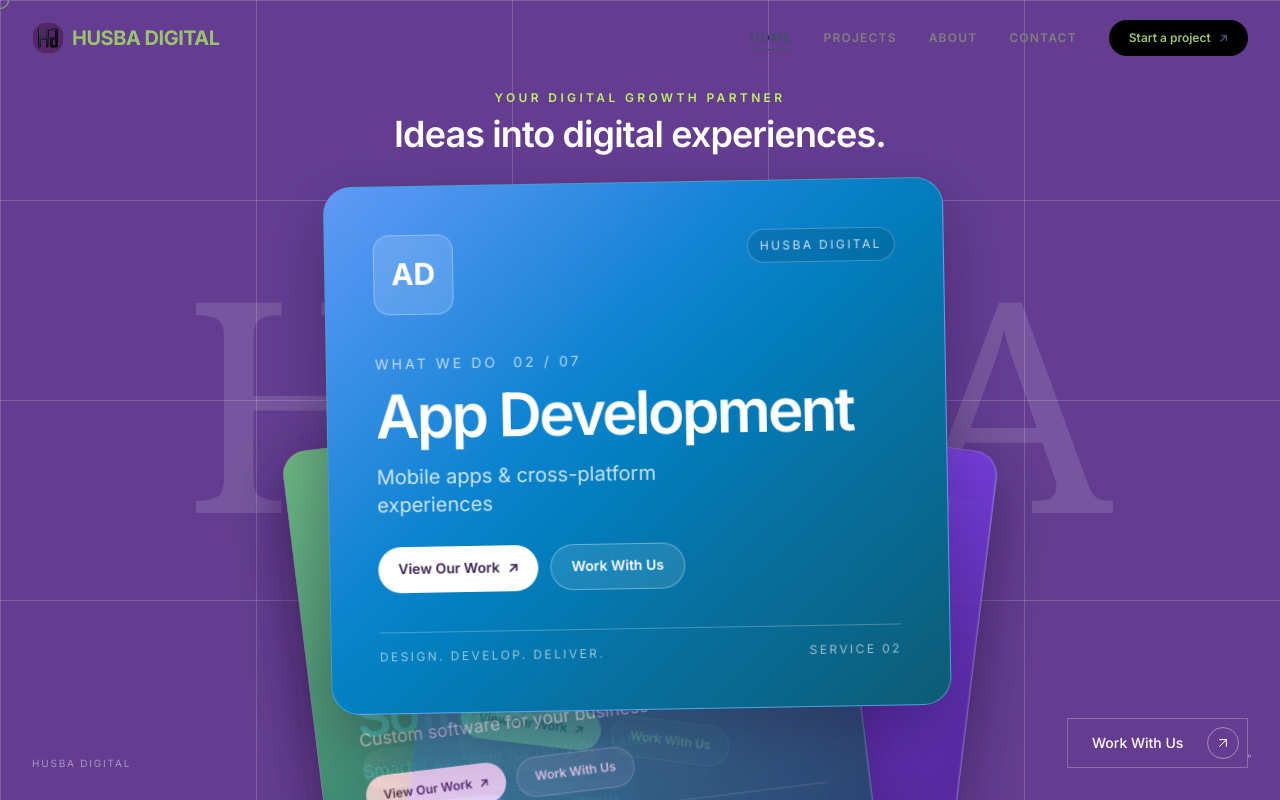
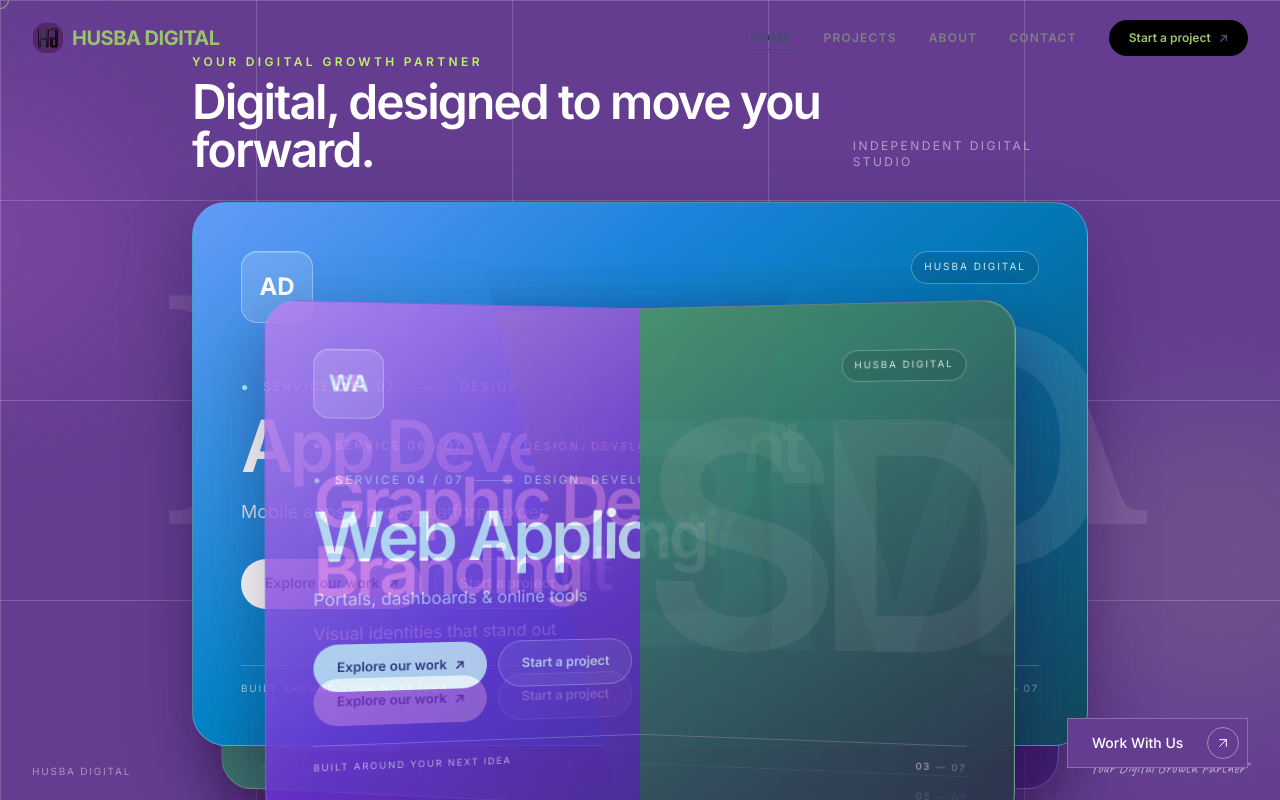
Before and after one commit to HUSAINN786/husba-digital, a React (Vite) app: page / in a window 1280 px wide. Shown: the top 800 px of the page. Built offline with nearby package versions, Linux system fonts and the light colour scheme.

Commit message:
Polish hero with premium 3D service cards and lightweight motion

```diff
--- a/src/components/Hero.jsx
+++ b/src/components/Hero.jsx
@@ -3,13 +3,13 @@
 import gsap from 'gsap'
 
 const services = [
-  { title: 'Web Development', description: 'Websites & web applications', initials: 'WD', color: 'from-violet-500 via-purple-600 to-indigo-700' },
-  { title: 'App Development', description: 'Mobile apps & cross-platform experiences', initials: 'AD', color: 'from-blue-500 via-sky-600 to-cyan-700' },
-  { title: 'Software Development', description: 'Custom software for your business', initials: 'SD', color: 'from-emerald-500 via-teal-600 to-cyan-800' },
-  { title: 'Web Applications', description: 'Portals, dashboards & online tools', initials: 'WA', color: 'from-fuchsia-500 via-purple-600 to-violet-800' },
-  { title: 'Business Management Software', description: 'Smarter systems for daily operations', initials: 'BM', color: 'from-orange-500 via-rose-600 to-pink-700' },
-  { title: 'Graphic Design & Branding', description: 'Visual identities that stand out', initials: 'GB', color: 'from-cyan-500 via-blue-600 to-indigo-800' },
-  { title: 'Digital Marketing', description: 'Content, campaigns & online growth', initials: 'DM', color: 'from-lime-500 via-emerald-600 to-teal-800' },
+  { title: 'Web Development', description: 'Websites & web applications', initials: 'WD', color: 'from-violet-500 via-purple-600 to-indigo-800', accent: '#D5FF6B', number: '01' },
+  { title: 'App Development', description: 'Mobile apps & cross-platform experiences', initials: 'AD', color: 'from-blue-500 via-sky-600 to-cyan-800', accent: '#9DF7FF', number: '02' },
+  { title: 'Software Development', description: 'Custom software for your business', initials: 'SD', color: 'from-emerald-500 via-teal-600 to-cyan-900', accent: '#B9FFD8', number: '03' },
+  { title: 'Web Applications', description: 'Portals, dashboards & online tools', initials: 'WA', color: 'from-fuchsia-500 via-purple-700 to-violet-900', accent: '#F8C7FF', number: '04' },
+  { title: 'Business Management Software', description: 'Smarter systems for daily operations', initials: 'BM', color: 'from-orange-500 via-rose-600 to-pink-800', accent: '#FFE0A8', number: '05' },
+  { title: 'Graphic Design & Branding', description: 'Visual identities that stand out', initials: 'GB', color: 'from-cyan-500 via-blue-700 to-indigo-900', accent: '#B9F7FF', number: '06' },
+  { title: 'Digital Marketing', description: 'Content, campaigns & online growth', initials: 'DM', color: 'from-lime-500 via-emerald-600 to-teal-900', accent: '#E8FF91', number: '07' },
 ]
 
 const Hero = () => {
@@ -24,47 +24,43 @@
     const reduceMotion = window.matchMedia('(prefers-reduced-motion: reduce)').matches
     const ctx = gsap.context(() => {
       if (reduceMotion) {
-        cards.forEach((card, i) => {
-          gsap.set(card, { autoAlpha: i === 0 ? 1 : 0, xPercent: 0, yPercent: 0, rotation: 0, scale: 1 })
-        })
+        cards.forEach((card, i) => gsap.set(card, { autoAlpha: i === 0 ? 1 : 0 }))
         return
       }
 
-      // Layer cards once, then animate only transforms and opacity for mobile-friendly rendering.
       cards.forEach((card, i) => {
         gsap.set(card, {
-          xPercent: i === 0 ? 0 : (i % 2 ? 5 : -5),
-          yPercent: i * 2.4,
-          rotation: i === 0 ? -2 : (i % 2 ? 5 : -5),
+          autoAlpha: i === 0 ? 1 : i < 3 ? 0.42 : 0,
+          x: i === 0 ? 0 : (i % 2 ? 15 : -15),
+          y: i * 9,
+          rotateY: i === 0 ? -2 : i % 2 ? 7 : -7,
+          rotateX: i === 0 ? 0 : 3,
           scale: 1 - i * 0.035,
-          autoAlpha: i < 3 ? 1 : 0,
           zIndex: cards.length - i,
         })
       })
 
-      let active = 0
-      const timeline = gsap.timeline({ repeat: -1, repeatDelay: 0.1 })
-      cards.forEach((card, step) => {
-        const nextIndex = (step + 1) % cards.length
-        const next = cards[nextIndex]
+      const timeline = gsap.timeline({ repeat: -1, repeatDelay: 0.15 })
+      cards.forEach((card, i) => {
+        const next = cards[(i + 1) % cards.length]
         timeline.to({}, { duration: 2.15 })
         timeline.to(card, {
-          yPercent: -125,
-          xPercent: step % 2 === 0 ? -16 : 16,
-          rotation: step % 2 === 0 ? -13 : 13,
-          scale: 0.82,
+          x: i % 2 === 0 ? -70 : 70,
+          y: -80,
+          rotateY: i % 2 === 0 ? -15 : 15,
+          rotateX: 5,
+          scale: 0.86,
           autoAlpha: 0,
           duration: 0.58,
           ease: 'power2.in',
         })
-        timeline.set(card, { yPercent: 18, xPercent: step % 2 === 0 ? 7 : -7, rotation: step % 2 === 0 ? 6 : -6, scale: 0.9, autoAlpha: 0 })
-        timeline.set(next, { zIndex: cards.length + step + 1 }, '<')
+        timeline.set(card, { x: i % 2 === 0 ? 16 : -16, y: 26, rotateY: i % 2 === 0 ? 7 : -7, rotateX: 3, scale: 0.91, autoAlpha: 0 })
+        timeline.set(next, { zIndex: cards.length + i + 1 }, '<')
         timeline.fromTo(next,
-          { yPercent: 35, xPercent: step % 2 === 0 ? 7 : -7, rotation: step % 2 === 0 ? 7 : -7, scale: 0.88, autoAlpha: 0.7 },
-          { yPercent: 0, xPercent: 0, rotation: step % 2 === 0 ? -1 : 1, scale: 1, autoAlpha: 1, duration: 0.72, ease: 'power3.out' },
-          '<0.04',
+          { x: i % 2 === 0 ? 45 : -45, y: 70, rotateY: i % 2 === 0 ? 12 : -12, rotateX: -3, scale: 0.91, autoAlpha: 0.65 },
+          { x: 0, y: 0, rotateY: 0, rotateX: 0, scale: 1, autoAlpha: 1, duration: 0.78, ease: 'power3.out' },
+          '<0.05',
         )
-        timeline.call(() => { active = nextIndex })
       })
     }, root)
 
@@ -72,49 +68,60 @@
   }, [])
 
   return (
-    <section ref={heroRef} className="poster-section divider-grid relative isolate flex min-h-[100svh] items-center justify-center overflow-hidden bg-[#643D91] px-4 py-24 md:px-8">
-      <div className="pointer-events-none absolute inset-0 z-0 flex items-center justify-center">
-        <span className="font-display select-none whitespace-nowrap text-[30vw] leading-none tracking-[-0.06em] text-white/[0.13] md:text-[23vw]">HUSBA</span>
+    <section ref={heroRef} className="poster-section divider-grid relative isolate flex min-h-[100svh] items-center justify-center overflow-hidden bg-[#643D91] px-4 py-20 sm:px-6 md:px-10">
+      <div className="pointer-events-none absolute inset-0 z-0 flex items-center justify-center overflow-hidden">
+        <span className="font-display select-none whitespace-nowrap text-[32vw] leading-none tracking-[-0.075em] text-white/[0.10] md:text-[25vw]">HUSBA</span>
+        <div className="absolute left-[-12%] top-[12%] h-48 w-48 rounded-full bg-fuchsia-400/15 blur-3xl md:h-72 md:w-72" />
+        <div className="absolute bottom-[10%] right-[-8%] h-52 w-52 rounded-full bg-lime-300/10 blur-3xl md:h-80 md:w-80" />
       </div>
 
-      <div className="relative z-10 flex w-full max-w-5xl flex-col items-center">
-        <div className="mb-5 text-center md:mb-7">
-          <p className="text-[10px] font-semibold uppercase tracking-[0.28em] text-lime-300 md:text-xs">Your Digital Growth Partner</p>
-          <h1 className="mt-2 text-2xl font-semibold tracking-tight text-white md:text-4xl">Ideas into digital experiences.</h1>
+      <div className="relative z-10 flex w-full max-w-6xl flex-col items-center">
+        <div className="mb-5 flex w-full max-w-4xl items-end justify-between gap-4 md:mb-7">
+          <div>
+            <p className="mb-2 text-[10px] font-semibold uppercase tracking-[0.28em] text-lime-300 md:text-xs">Your Digital Growth Partner</p>
+            <h1 className="max-w-2xl text-2xl font-semibold leading-tight tracking-[-0.04em] text-white sm:text-3xl md:text-5xl">Digital, designed to move you forward.</h1>
+          </div>
+          <span className="hidden pb-1 text-xs uppercase tracking-[0.2em] text-white/50 sm:block">Independent digital studio</span>
         </div>
 
-        <div ref={cardsRef} className="relative w-[min(88vw,620px)] h-[min(65svh,680px)] min-h-[370px] md:h-[min(66svh,700px)]" style={{ perspective: '1200px', transformStyle: 'preserve-3d' }}>
+        <div ref={cardsRef} className="relative h-[min(66svh,690px)] min-h-[390px] w-full max-w-4xl sm:h-[min(68svh,720px)]" style={{ perspective: '1500px', transformStyle: 'preserve-3d' }}>
           {services.map((service, i) => (
             <article
               key={service.title}
-              className={`showcase-card absolute inset-0 overflow-hidden rounded-[28px] border border-white/25 bg-gradient-to-br ${service.color}`}
+              className={`showcase-card absolute inset-0 overflow-hidden rounded-[26px] border border-white/25 bg-gradient-to-br ${service.color} sm:rounded-[34px]`}
               style={{
-                boxShadow: '0 24px 64px rgba(25, 8, 48, 0.34)',
+                boxShadow: '0 28px 70px rgba(20, 5, 42, 0.28)',
                 transformOrigin: '50% 80%',
                 backfaceVisibility: 'hidden',
                 willChange: 'transform, opacity',
               }}
             >
-              <div className="pointer-events-none absolute inset-0" style={{ background: 'linear-gradient(135deg, rgba(255,255,255,.19), transparent 38%, rgba(10,5,24,.22))' }} />
-              <div className="relative flex h-full flex-col justify-between p-6 sm:p-9 md:p-12">
-                <div className="flex items-start justify-between">
-                  <div className="flex h-16 w-16 items-center justify-center rounded-2xl border border-white/30 bg-white/15 text-2xl font-bold text-white backdrop-blur-sm md:h-20 md:w-20 md:text-3xl">{service.initials}</div>
-                  <span className="rounded-full border border-white/25 bg-black/10 px-3 py-2 text-[9px] uppercase tracking-[0.2em] text-white/80 md:text-xs">HUSBA DIGITAL</span>
+              <div className="pointer-events-none absolute inset-0" style={{ background: 'linear-gradient(135deg, rgba(255,255,255,.20), transparent 36%, rgba(10,5,24,.27))' }} />
+              <div className="pointer-events-none absolute right-[-7%] top-[14%] select-none text-[42vw] font-semibold leading-none tracking-[-0.1em] text-white/[0.09] sm:right-[0%] sm:text-[26vw] md:text-[21rem]">{service.initials}</div>
+              <div className="relative flex h-full flex-col justify-between p-5 sm:p-8 md:p-12">
+                <div className="flex items-start justify-between gap-3">
+                  <div className="flex h-14 w-14 items-center justify-center rounded-2xl border border-white/35 bg-white/15 text-xl font-bold text-white md:h-[72px] md:w-[72px] md:text-2xl" style={{ boxShadow: 'inset 0 1px 0 rgba(255,255,255,.2)' }}>{service.initials}</div>
+                  <span className="rounded-full border border-white/30 bg-black/10 px-3 py-2 text-[9px] uppercase tracking-[0.2em] text-white/85 backdrop-blur-sm md:text-[10px]">HUSBA DIGITAL</span>
                 </div>
 
-                <div className="max-w-lg">
-                  <p className="mb-3 text-xs uppercase tracking-[0.22em] text-white/70 md:text-sm">What we do <span className="ml-2">{String(i + 1).padStart(2, '0')} / {String(services.length).padStart(2, '0')}</span></p>
-                  <h2 className="text-3xl font-semibold leading-[1.02] tracking-[-0.045em] text-white sm:text-4xl md:text-6xl">{service.title}</h2>
-                  <p className="mt-4 max-w-sm text-base leading-relaxed text-white/80 md:text-xl">{service.description}</p>
-                  <div className="mt-7 flex flex-wrap gap-3">
-                    <Link to="/projects" className="inline-flex items-center gap-2 rounded-full bg-white px-5 py-3 text-xs font-semibold text-[#38204f] transition-colors hover:bg-lime-200 md:text-sm">View Our Work <span aria-hidden="true">↗</span></Link>
-                    <Link to="/contact" className="inline-flex items-center rounded-full border border-white/35 bg-white/10 px-5 py-3 text-xs font-semibold text-white transition-colors hover:bg-white/20 md:text-sm">Work With Us</Link>
+                <div className="relative max-w-2xl">
+                  <div className="mb-4 flex items-center gap-3 text-[10px] uppercase tracking-[0.22em] text-white/75 md:text-xs">
+                    <span style={{ color: service.accent }}>●</span>
+                    <span>Service {service.number} / 07</span>
+                    <span className="h-px w-10 bg-white/35" />
+                    <span>Design. Develop. Deliver.</span>
+                  </div>
+                  <h2 className="max-w-2xl text-3xl font-semibold leading-[1.02] tracking-[-0.055em] text-white sm:text-5xl md:text-7xl">{service.title}</h2>
+                  <p className="mt-4 max-w-md text-sm leading-relaxed text-white/80 sm:text-base md:text-lg">{service.description}</p>
+                  <div className="mt-6 flex flex-wrap gap-3 md:mt-8">
+                    <Link to="/projects" className="inline-flex items-center gap-2 rounded-full bg-white px-5 py-3 text-xs font-semibold text-[#38204f] transition-colors hover:bg-lime-200 md:px-6 md:py-3.5 md:text-sm">Explore our work <span aria-hidden="true">↗</span></Link>
+                    <Link to="/contact" className="inline-flex items-center rounded-full border border-white/40 bg-white/10 px-5 py-3 text-xs font-semibold text-white transition-colors hover:bg-white/20 md:px-6 md:py-3.5 md:text-sm">Start a project</Link>
                   </div>
                 </div>
 
-                <div className="flex items-center justify-between border-t border-white/25 pt-4 text-[9px] uppercase tracking-[0.2em] text-white/60 md:text-xs">
-                  <span>Design. Develop. Deliver.</span>
-                  <span>Service {String(i + 1).padStart(2, '0')}</span>
+                <div className="flex items-center justify-between border-t border-white/25 pt-3 text-[9px] uppercase tracking-[0.18em] text-white/65 md:pt-4 md:text-[10px]">
+                  <span>Built around your next idea</span>
+                  <span className="text-white/85">{service.number} <span className="text-white/45">— 07</span></span>
                 </div>
               </div>
             </article>
@@ -122,7 +129,7 @@
         </div>
       </div>
 
-      <div className="pointer-events-none absolute bottom-5 left-5 right-5 z-20 flex items-end justify-between text-[9px] uppercase tracking-[0.18em] text-white/45 md:bottom-7 md:left-8 md:right-8 md:text-[10px]">
+      <div className="pointer-events-none absolute bottom-3 left-5 right-5 z-20 flex items-end justify-between text-[9px] uppercase tracking-[0.18em] text-white/45 md:bottom-5 md:left-8 md:right-8 md:text-[10px]">
         <span>HUSBA DIGITAL</span>
         <span className="font-hand text-sm normal-case tracking-normal text-white/55 md:text-base">"Your Digital Growth Partner"</span>
       </div>
```
